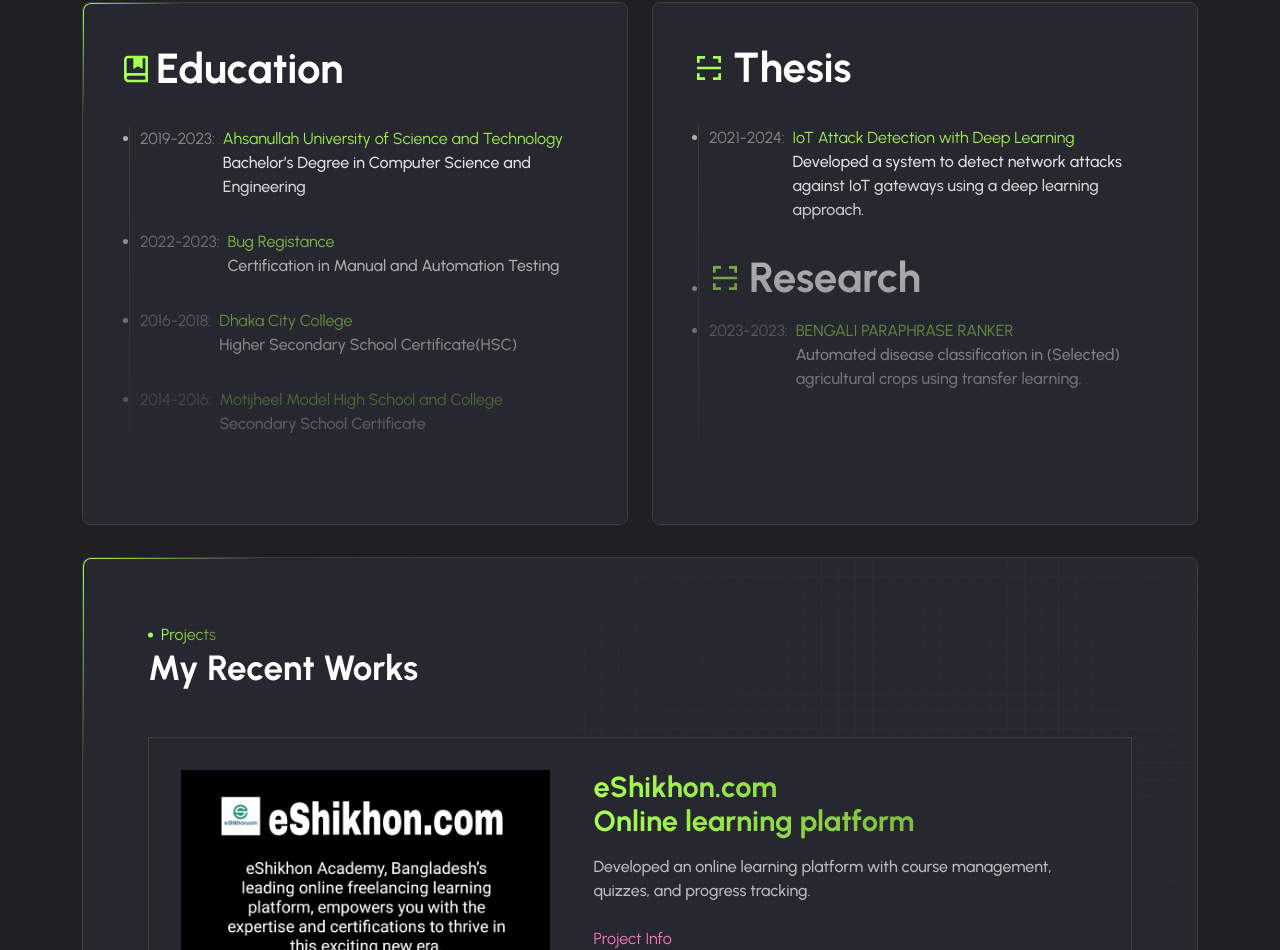
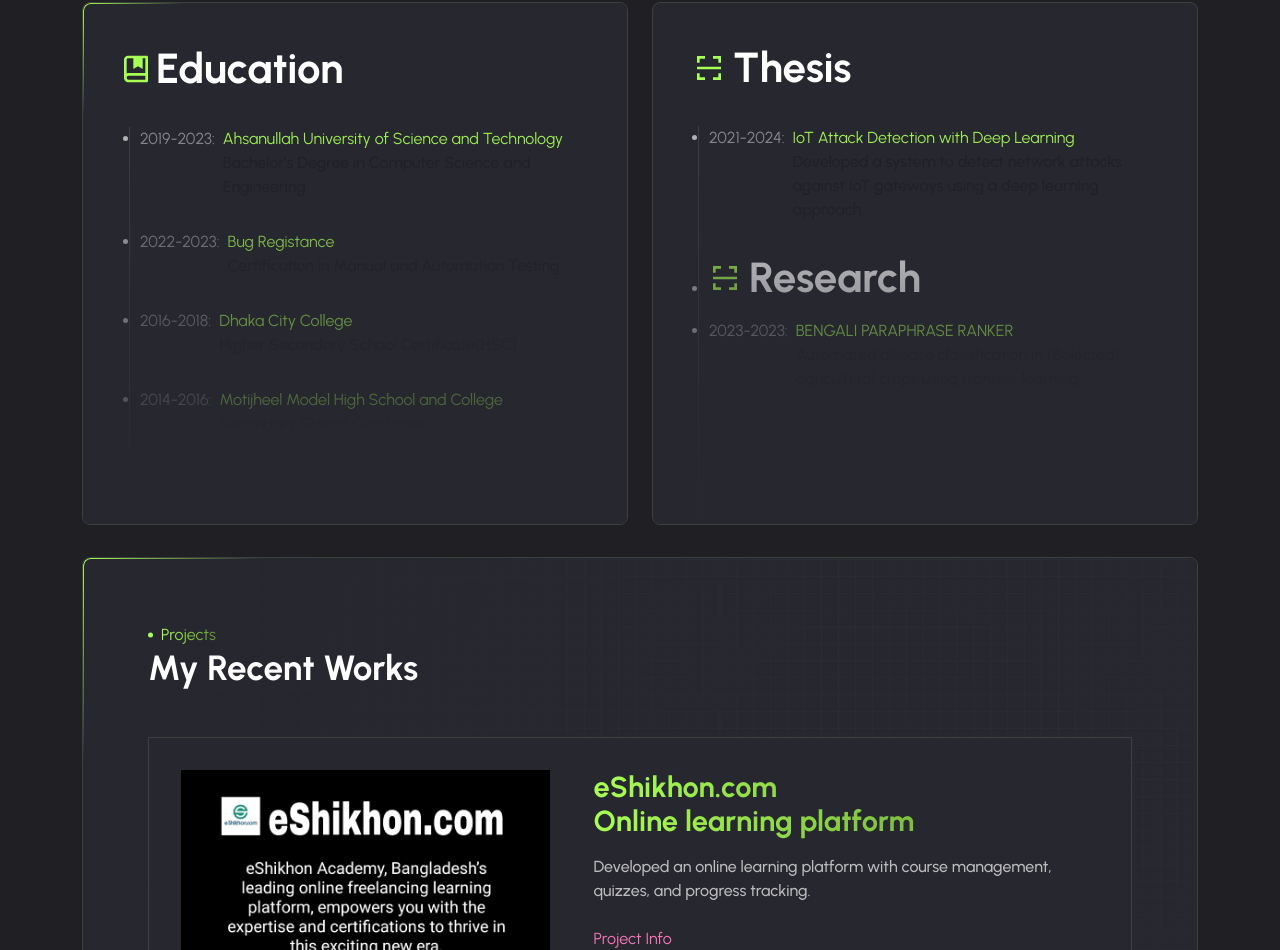
Before and after one commit to swarnaIslam61/swarnaIslam61.github.io, a Next.js app: page / in a window 1280 px wide. Shown: the part 3647-4597 px from the top of the page. Built offline with nearby package versions, Linux system fonts and the light colour scheme; a web font is replaced by a local one.

Commit message:
#change education color

```diff
--- a/components/sections/Education2.tsx
+++ b/components/sections/Education2.tsx
@@ -23,7 +23,7 @@
 													<p className="text-300 text-nowrap fw-regular mb-0">2019-2023:</p>
 													<div>
 														<span className="text-primary-2">Ahsanullah University of Science and Technology</span>
-														<p className="text-dark">Bachelor’s Degree in Computer Science and Engineering</p>
+														<p className="text-white">Bachelor’s Degree in Computer Science and Engineering</p>
 													</div>
 												</div>
 											</li>
@@ -32,7 +32,7 @@
 													<p className="text-300 text-nowrap fw-regular mb-0">2022-2023:</p>
 													<div>
 														<span className="text-primary-2">Bug Registance</span>
-														<p className="text-dark">Certification in Manual and Automation Testing</p>
+														<p className="text-white">Certification in Manual and Automation Testing</p>
 													</div>
 												</div>
 											</li>
@@ -41,7 +41,7 @@
 													<p className="text-300 text-nowrap fw-regular mb-0">2016-2018:</p>
 													<div>
 														<span className="text-primary-2">Dhaka City College</span>
-														<p className="text-dark">Higher Secondary School Certificate(HSC)</p>
+														<p className="text-white">Higher Secondary School Certificate(HSC)</p>
 													</div>
 												</div>
 											</li>
@@ -50,7 +50,7 @@
 													<p className="text-300 text-nowrap fw-regular mb-0">2014-2016:</p>
 													<div>
 														<span className="text-primary-2">Motijheel Model High School and College</span>
-														<p className="text-dark">Secondary School Certificate</p>
+														<p className="text-white">Secondary School Certificate</p>
 													</div>
 												</div>
 											</li>
@@ -76,7 +76,7 @@
 												<p className="text-300 text-nowrap fw-regular mb-0">2021-2024:</p>
 												<div>
 													<span className="text-primary-2">IoT Attack Detection with Deep Learning</span>
-													<p className="text-dark">Developed a system to detect network attacks against IoT gateways using a deep learning approach.</p>
+													<p className="text-white">Developed a system to detect network attacks against IoT gateways using a deep learning approach.</p>
 												</div>
 											</div>
 										</li>
@@ -93,7 +93,7 @@
 												<p className="text-300 text-nowrap fw-regular mb-0">2023-2023:</p>
 												<div>
 													<span className="text-primary-2">BENGALI  PARAPHRASE  RANKER</span>
-													<p className="text-dark">Automated disease classification in (Selected) agricultural crops using transfer learning.</p>
+													<p className="text-white">Automated disease classification in (Selected) agricultural crops using transfer learning.</p>
 												</div>
 											</div>
 										</li>
```
